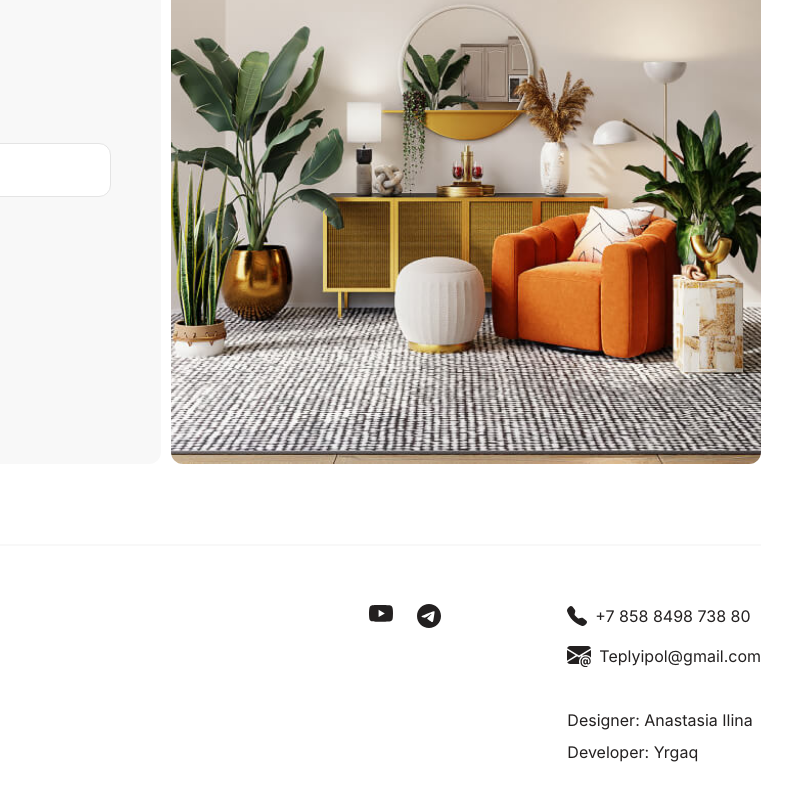
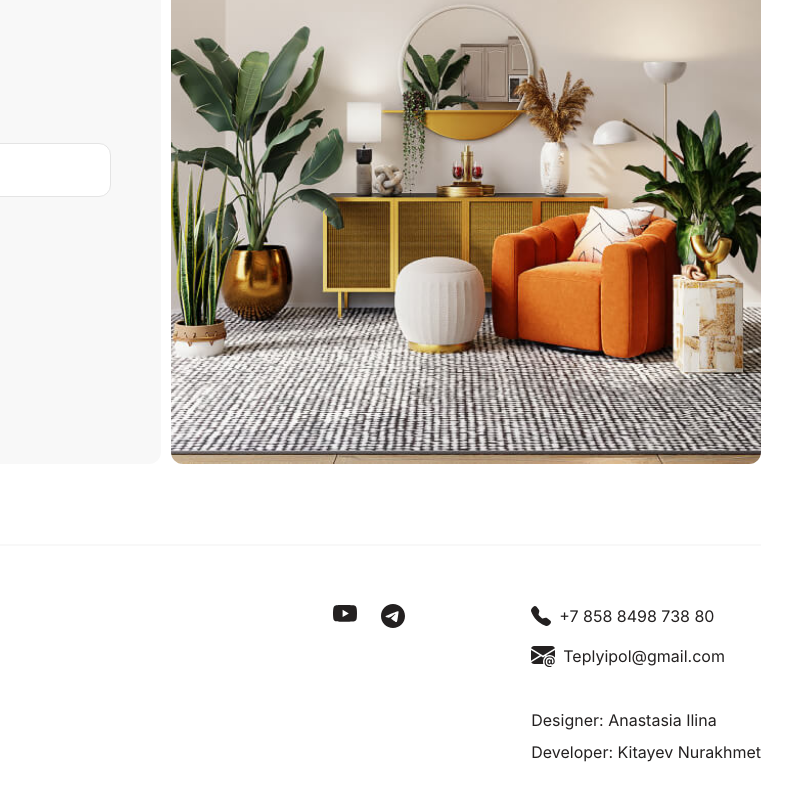
Before and after one commit to K-Nura/UnderfloorHeating, a plain HTML site: page index.html in a window 1280 px wide. Shown: the part 1144-1944 px from the top of the page, 474-1280 px from the left. Drawn offline with Linux system fonts and the light colour scheme.

Commit message:
Update index.html

```diff
--- a/index.html
+++ b/index.html
@@ -228,7 +228,7 @@
         </li>
         <li class="footer__item">
           Developer:
-          <a class="link footer__link" href="http://t.me/yrgaq_kz" target="_blank">Yrgaq</a>
+          <a class="link footer__link" href="http://t.me/kitayev_nura" target="_blank">Kitayev Nurakhmet</a>
         </li>
       </ul>
     </div>
```
